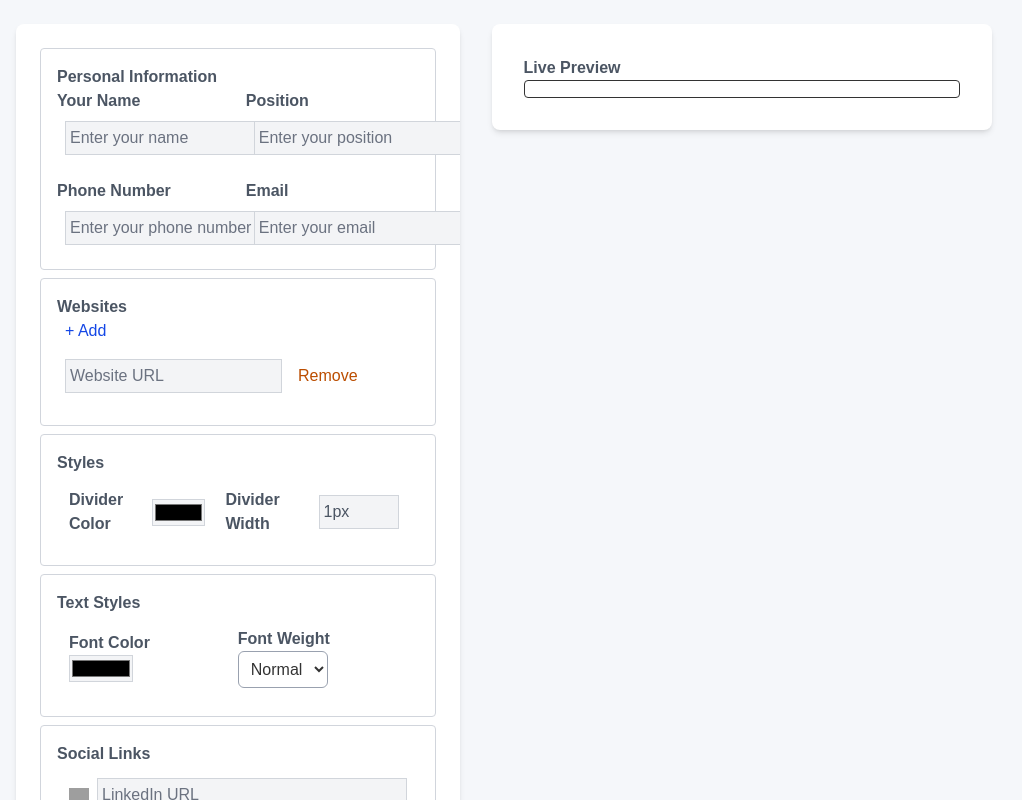
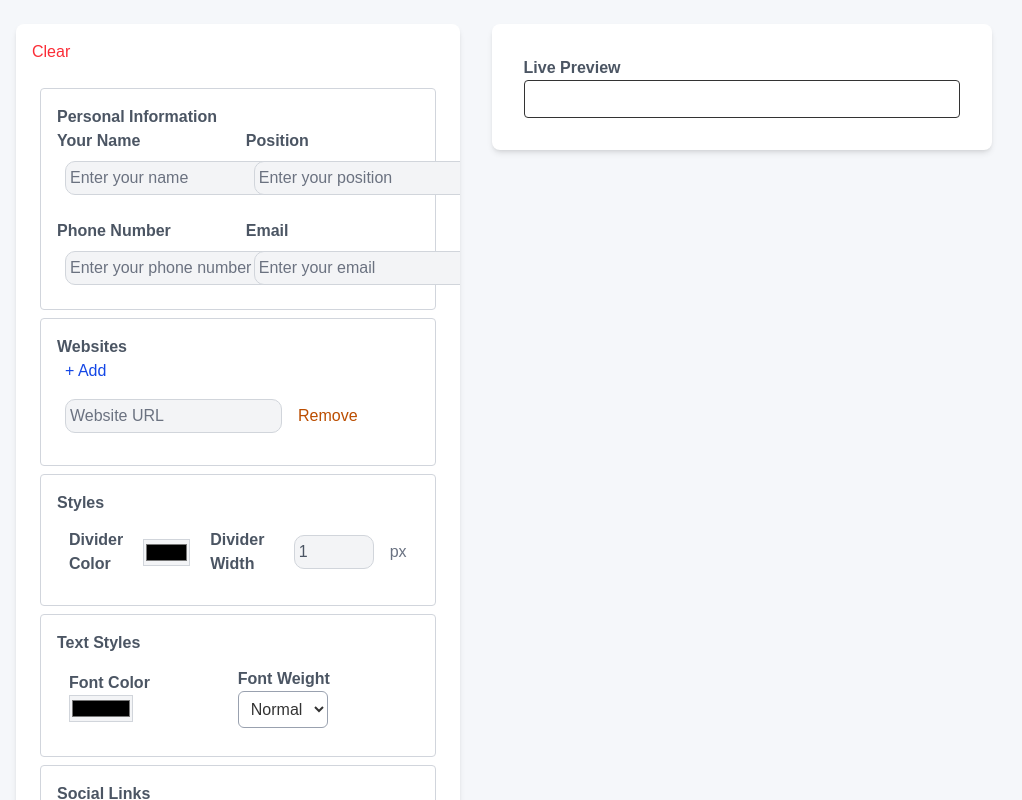
Before and after one commit to djag07907/email-signature-generator, a Next.js app: page / in a window 1280 px wide. Shown: the top 800 px of the page, without its empty margins (136-1158 px from the left). Built offline with nearby package versions, Linux system fonts and the light colour scheme; grey boxes are pictures that could not be loaded.

Commit message:
state management update

```diff
--- a/src/app/page.tsx
+++ b/src/app/page.tsx
@@ -6,6 +6,7 @@ import Card, { CardContent } from "@/components/ui/card";
 import Input from "@/components/ui/input";
 import Label from "@/components/ui/label";
 import Image from "next/image";
+import { useEffect, useCallback } from "react";
 
 interface SocialLink {
   platform: "LinkedIn" | "GitHub" | "WhatsApp";
@@ -39,7 +40,7 @@ export default function EmailSignatureGenerator() {
     signatureHtml,
     setSignatureHtml,
   } = useSignature();
-  const updateSignatureHtml = () => {
+  const updateSignatureHtml = useCallback(() => {
     const divider = `<div style="height: ${dividerWidth}; background-color: ${dividerColor}; width: 100%; margin: 6px 0"></div>`;
     const socialIcons = {
       LinkedIn: `<a href="${getSocialUrl(
@@ -74,7 +75,7 @@ export default function EmailSignatureGenerator() {
             <div style="font-weight: ${fontWeight}; font-size: 16px; color: ${fontColor};">${name}</div>
             <div style="font-weight: ${fontWeight}; font-size: 14px; color: ${fontColor};">${position}</div>
             ${divider}
-            <div style="margin: 6px 0; color: ${fontColor};">${phone}  ${websites
+            <div style="margin: 6px 0; color: ${fontColor};">${phone} ${websites
       .filter(Boolean)
       .join(" ")}</div>
             ${divider}
@@ -93,7 +94,37 @@ export default function EmailSignatureGenerator() {
       </table>
     `;
     setSignatureHtml(html);
-  };
+  }, [
+    dividerWidth,
+    dividerColor,
+    imgSrc,
+    imgStyle,
+    fontWeight,
+    fontColor,
+    name,
+    position,
+    phone,
+    websites,
+    email,
+    socialLinks,
+    setSignatureHtml,
+  ]);
+  useEffect(() => {
+    updateSignatureHtml();
+  }, [
+    name,
+    position,
+    phone,
+    websites,
+    email,
+    socialLinks,
+    imgSrc,
+    dividerColor,
+    dividerWidth,
+    fontColor,
+    fontWeight,
+    updateSignatureHtml,
+  ]);
   const handleImageUpload = (element: React.ChangeEvent<HTMLInputElement>) => {
     const file = element.target.files?.[0];
     if (file) {
@@ -104,6 +135,20 @@ export default function EmailSignatureGenerator() {
       };
       reader.readAsDataURL(file);
     }
+  };
+  const clearInputs = () => {
+    setName("");
+    setPosition("");
+    setPhone("");
+    setWebsites([""]);
+    setEmail("");
+    setSocialLinks([]);
+    setImgSrc(null);
+    setDividerColor("#ccc");
+    setDividerWidth("1");
+    setFontColor("#000000");
+    setFontWeight("normal");
+    setSignatureHtml("");
   };
   const getSocialUrl = (platform: string) =>
     socialLinks.find((social) => social.platform === platform)?.url || "";
@@ -128,11 +173,18 @@ export default function EmailSignatureGenerator() {
         return "";
     }
   };
+  const validateName = (value: string) => /^[a-zA-Z\s]*$/.test(value);
+  const validatePosition = (value: string) => /^[a-zA-Z\s]*$/.test(value);
+  const validatePhone = (value: string) => /^[0-9+]*$/.test(value);
+
   return (
     <div className="flex p-6 max-w-5xl mx-auto">
       <div className="w-4/6 pr-4">
         <Card>
           <CardContent>
+            <Button onClick={clearInputs} className="mb-4 text-red-500">
+              Clear
+            </Button>
             <div className="m-2 p-4 border border-gray-300 rounded">
               <Label>Personal Information</Label>
               <div className="grid grid-cols-2 gap-4">
@@ -142,10 +194,12 @@ export default function EmailSignatureGenerator() {
                     placeholder="Enter your name"
                     value={name}
                     onChange={(element) => {
-                      setName(element.target.value);
-                      updateSignatureHtml();
+                      const value = element.target.value;
+                      if (validateName(value) || value === "") {
+                        setName(value);
+                      }
                     }}
-                    className="m-2 p-1"
+                    className="m-2 p-1 rounded-[10px]"
                   />
                 </div>
                 <div>
@@ -154,10 +208,12 @@ export default function EmailSignatureGenerator() {
                     placeholder="Enter your position"
                     value={position}
                     onChange={(element) => {
-                      setPosition(element.target.value);
-                      updateSignatureHtml();
+                      const value = element.target.value;
+                      if (validatePosition(value) || value === "") {
+                        setPosition(value);
+                      }
                     }}
-                    className="m-2 p-1"
+                    className="m-2 p-1 rounded-[10px]"
                   />
                 </div>
                 <div>
@@ -166,10 +222,12 @@ export default function EmailSignatureGenerator() {
                     placeholder="Enter your phone number"
                     value={phone}
                     onChange={(element) => {
-                      setPhone(element.target.value);
-                      updateSignatureHtml();
+                      const value = element.target.value;
+                      if (validatePhone(value) || value === "") {
+                        setPhone(value);
+                      }
                     }}
-                    className="m-2 p-1"
+                    className="m-2 p-1 rounded-[10px]"
                   />
                 </div>
                 <div>
@@ -178,10 +236,10 @@ export default function EmailSignatureGenerator() {
                     placeholder="Enter your email"
                     value={email}
                     onChange={(element) => {
-                      setEmail(element.target.value);
-                      updateSignatureHtml();
+                      const value = element.target.value;
+                      setEmail(value);
                     }}
-                    className="m-2 p-1"
+                    className="m-2 p-1 rounded-[10px]"
                   />
                 </div>
               </div>
@@ -192,7 +250,6 @@ export default function EmailSignatureGenerator() {
                 <Button
                   onClick={() => {
                     setWebsites([...websites, ""]);
-                    updateSignatureHtml();
                   }}
                   className="ml-2 text-blue-700"
                 >
@@ -205,12 +262,12 @@ export default function EmailSignatureGenerator() {
                     placeholder="Website URL"
                     value={website}
                     onChange={(element) => {
+                      const value = element.target.value;
                       const newWebsites = [...websites];
-                      newWebsites[index] = element.target.value;
+                      newWebsites[index] = value;
                       setWebsites(newWebsites);
-                      updateSignatureHtml();
                     }}
-                    className="m-2 p-1"
+                    className="m-2 p-1 rounded-[10px]"
                   />
                   <Button
                     onClick={() => {
@@ -218,7 +275,6 @@ export default function EmailSignatureGenerator() {
                         (_, i) => i !== index
                       );
                       setWebsites(newWebsites);
-                      updateSignatureHtml();
                     }}
                     className="ml-2 text-amber-700"
                   >
@@ -236,20 +292,22 @@ export default function EmailSignatureGenerator() {
                   value={dividerColor}
                   onChange={(element) => {
                     setDividerColor(element.target.value);
-                    updateSignatureHtml();
                   }}
                   className="w-16 mr-5"
                 />
                 <Label>Divider Width</Label>
                 <Input
-                  type="text"
-                  value={dividerWidth}
+                  type="number"
+                  value={dividerWidth.replace("px", "")}
                   onChange={(element) => {
-                    setDividerWidth(element.target.value);
-                    updateSignatureHtml();
+                    const value = element.target.value;
+                    if (!isNaN(Number(value)) && value !== "") {
+                      setDividerWidth(`${value}px`);
+                    }
                   }}
-                  className="w-20 m-2 p-1"
+                  className="w-20 m-2 p-1 rounded-[10px] border border-gray-400"
                 />
+                <span className="ml-2 text-gray-500">px</span>
               </div>
             </div>
             <div className="m-2 p-4 border border-gray-300 rounded">
@@ -262,7 +320,6 @@ export default function EmailSignatureGenerator() {
                     value={fontColor}
                     onChange={(element) => {
                       setFontColor(element.target.value);
-                      updateSignatureHtml();
                     }}
                     className="w-16"
                   />
@@ -273,13 +330,18 @@ export default function EmailSignatureGenerator() {
                     value={fontWeight}
                     onChange={(element) => {
                       setFontWeight(element.target.value);
-                      updateSignatureHtml();
                     }}
                     className="border border-gray-400 rounded-md p-2"
                   >
-                    <option value="normal">Normal</option>
-                    <option value="bold">Bold</option>
-                    <option value="bolder">Bolder</option>
+                    <option value="normal" className="text-black">
+                      Normal
+                    </option>
+                    <option value="bold" className="text-black">
+                      Bold
+                    </option>
+                    <option value="bolder" className="text-black">
+                      Bolder
+                    </option>
                   </select>
                 </div>
               </div>
@@ -301,22 +363,22 @@ export default function EmailSignatureGenerator() {
                       placeholder={`${platform} URL`}
                       value={getSocialUrl(platform)}
                       onChange={(element) => {
+                        const value = element.target.value;
                         const newSocialLinks = [...socialLinks];
                         const index = newSocialLinks.findIndex(
                           (social) => social.platform === platform
                         );
                         if (index > -1) {
-                          newSocialLinks[index].url = element.target.value;
+                          newSocialLinks[index].url = value;
                         } else {
                           newSocialLinks.push({
                             platform: platform as SocialLink["platform"],
-                            url: element.target.value,
+                            url: value,
                           });
                         }
                         setSocialLinks(newSocialLinks);
-                        updateSignatureHtml();
                       }}
-                      className="flex-1 m-0 p-1"
+                      className="flex-1 m-0 p-1 rounded-[10px]"
                     />
                   </div>
                 ))}
--- a/src/components/ui/input.tsx
+++ b/src/components/ui/input.tsx
@@ -5,7 +5,7 @@ const Input: React.FC<React.InputHTMLAttributes<HTMLInputElement>> = (
 ) => {
   return (
     <input
-      className="border border-gray-400 bg-gray-200 text-black rounded-md p-2 focus:outline-none focus:ring-2 focus:ring-blue-500 placeholder-gray-800"
+      className="border border-gray-400 bg-gray-200 text-black  rounded-md p-2 focus:outline-none focus:ring-2 focus:ring-blue-500 placeholder-gray-800"
       placeholder={props.placeholder}
       {...props}
     />
```
